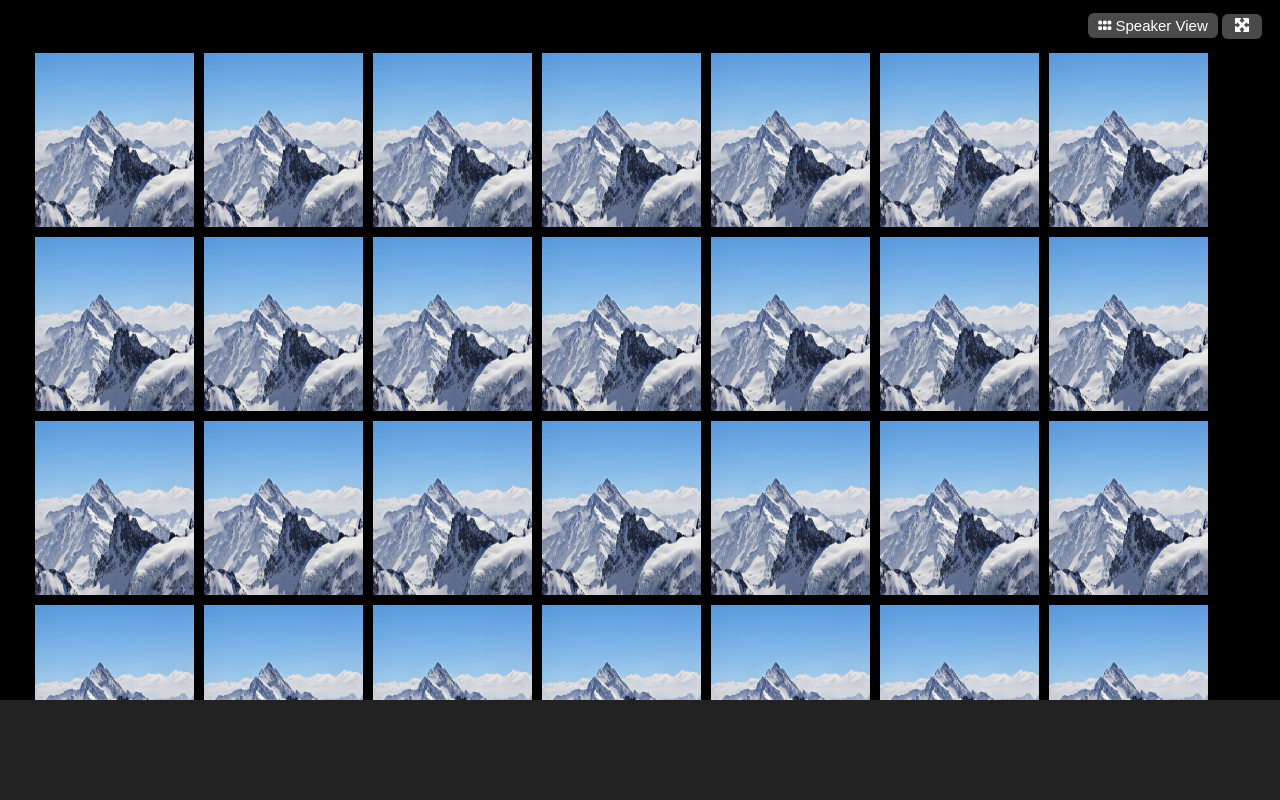
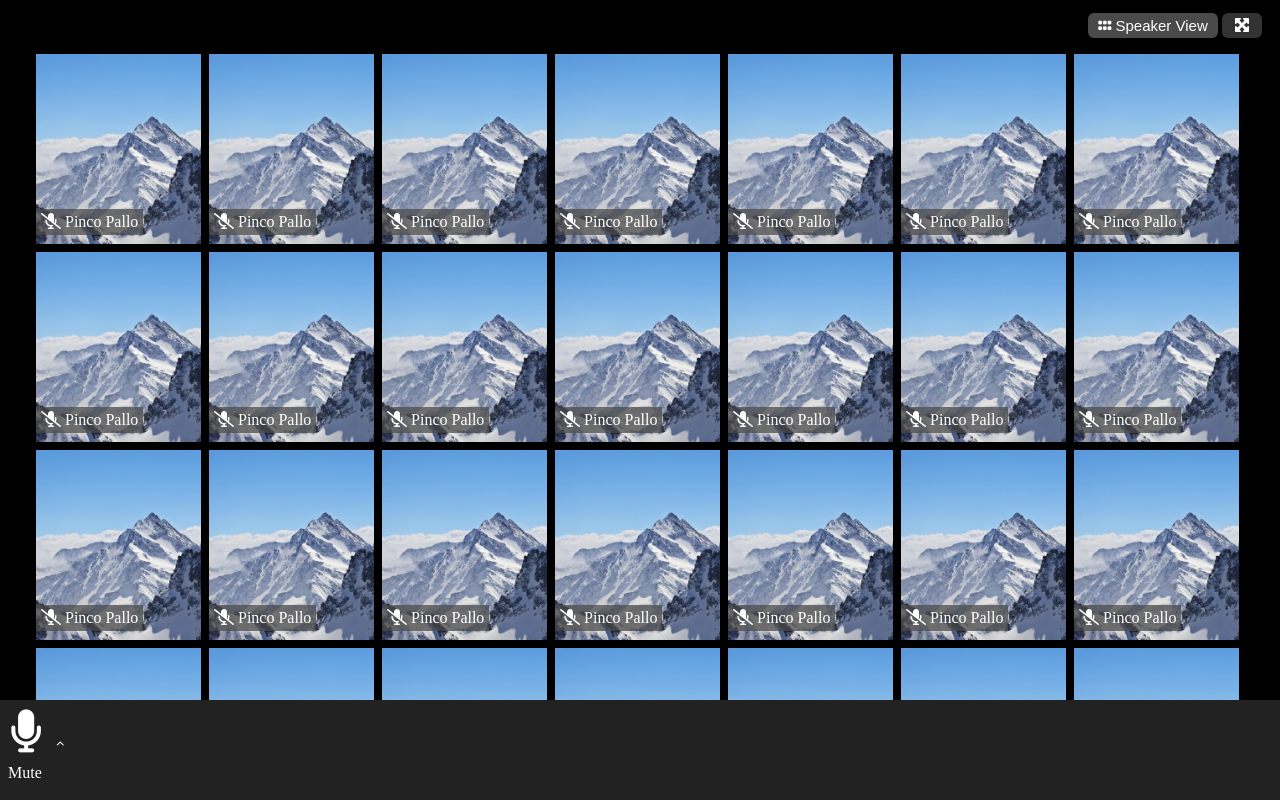
Before and after one commit to FedericaCampo97/html-css-zoom, a plain HTML site: page index.html in a window 1280 px wide. Drawn offline with Linux system fonts and the light colour scheme.

Commit message:
Main sistemato

```diff
--- a/index.html
+++ b/index.html
@@ -19,73 +19,135 @@
 
     <main>
         <div class="blockimg">
-            <div>
-                <img src="./mountain.jpg" alt="">
-                <img src="./mountain.jpg" alt="">
-                <img src="./mountain.jpg" alt="">
-                <img src="./mountain.jpg" alt="">
-                <img src="./mountain.jpg" alt="">
-                <img src="./mountain.jpg" alt="">
-                <img src="./mountain.jpg" alt="">
+            <div class="block2">
+                <div class="img">
+                    <div class="name"><i class="fa-solid fa-microphone-slash"></i> Pinco Pallo</div>
+                </div>
+                <div class="img">
+                    <div><div class="name"><i class="fa-solid fa-microphone-slash"></i> Pinco Pallo</div></div>
+                </div>
+                <div class="img">
+                    <div><div class="name"><i class="fa-solid fa-microphone-slash"></i> Pinco Pallo</div></div>
+                </div>
+                <div class="img">
+                    <div><div class="name"><i class="fa-solid fa-microphone-slash"></i> Pinco Pallo</div></div>
+                </div>
+                <div class="img">
+                    <div><div class="name"><i class="fa-solid fa-microphone-slash"></i> Pinco Pallo</div></div>
+                </div>
+                <div class="img">
+                    <div><div class="name"><i class="fa-solid fa-microphone-slash"></i> Pinco Pallo</div></div>
+                </div>
+                <div class="img">
+                    <div><div class="name"><i class="fa-solid fa-microphone-slash"></i> Pinco Pallo</div></div>
+                </div>
             </div>
-            <div>
-                <img src="./mountain.jpg" alt="">
-                <img src="./mountain.jpg" alt="">
-                <img src="./mountain.jpg" alt="">
-                <img src="./mountain.jpg" alt="">
-                <img src="./mountain.jpg" alt="">
-                <img src="./mountain.jpg" alt="">
-                <img src="./mountain.jpg" alt="">
+            <div class="block2">
+                <div class="img">
+                    <div class="name"><i class="fa-solid fa-microphone-slash"></i> Pinco Pallo</div>
+                </div>
+                <div class="img">
+                    <div><div class="name"><i class="fa-solid fa-microphone-slash"></i> Pinco Pallo</div></div>
+                </div>
+                <div class="img">
+                    <div><div class="name"><i class="fa-solid fa-microphone-slash"></i> Pinco Pallo</div></div>
+                </div>
+                <div class="img">
+                    <div><div class="name"><i class="fa-solid fa-microphone-slash"></i> Pinco Pallo</div></div>
+                </div>
+                <div class="img">
+                    <div><div class="name"><i class="fa-solid fa-microphone-slash"></i> Pinco Pallo</div></div>
+                </div>
+                <div class="img">
+                    <div><div class="name"><i class="fa-solid fa-microphone-slash"></i> Pinco Pallo</div></div>
+                </div>
+                <div class="img">
+                    <div><div class="name"><i class="fa-solid fa-microphone-slash"></i> Pinco Pallo</div></div>
+                </div>
             </div>
-            <div>
-                <img src="./mountain.jpg" alt="">
-                <img src="./mountain.jpg" alt="">
-                <img src="./mountain.jpg" alt="">
-                <img src="./mountain.jpg" alt="">
-                <img src="./mountain.jpg" alt="">
-                <img src="./mountain.jpg" alt="">
-                <img src="./mountain.jpg" alt="">
+            <div class="block2">
+                <div class="img">
+                    <div class="name"><i class="fa-solid fa-microphone-slash"></i> Pinco Pallo</div>
+                </div>
+                <div class="img">
+                    <div><div class="name"><i class="fa-solid fa-microphone-slash"></i> Pinco Pallo</div></div>
+                </div>
+                <div class="img">
+                    <div><div class="name"><i class="fa-solid fa-microphone-slash"></i> Pinco Pallo</div></div>
+                </div>
+                <div class="img">
+                    <div><div class="name"><i class="fa-solid fa-microphone-slash"></i> Pinco Pallo</div></div>
+                </div>
+                <div class="img">
+                    <div><div class="name"><i class="fa-solid fa-microphone-slash"></i> Pinco Pallo</div></div>
+                </div>
+                <div class="img">
+                    <div><div class="name"><i class="fa-solid fa-microphone-slash"></i> Pinco Pallo</div></div>
+                </div>
+                <div class="img">
+                    <div><div class="name"><i class="fa-solid fa-microphone-slash"></i> Pinco Pallo</div></div>
+                </div>
             </div>
-            <div>
-                <img src="./mountain.jpg" alt="">
-                <img src="./mountain.jpg" alt="">
-                <img src="./mountain.jpg" alt="">
-                <img src="./mountain.jpg" alt="">
-                <img src="./mountain.jpg" alt="">
-                <img src="./mountain.jpg" alt="">
-                <img src="./mountain.jpg" alt="">
+            <div class="block2">
+                <div class="img">
+                    <div class="name"><i class="fa-solid fa-microphone-slash"></i> Pinco Pallo</div>
+                </div>
+                <div class="img">
+                    <div><div class="name"><i class="fa-solid fa-microphone-slash"></i> Pinco Pallo</div></div>
+                </div>
+                <div class="img">
+                    <div><div class="name"><i class="fa-solid fa-microphone-slash"></i> Pinco Pallo</div></div>
+                </div>
+                <div class="img">
+                    <div><div class="name"><i class="fa-solid fa-microphone-slash"></i> Pinco Pallo</div></div>
+                </div>
+                <div class="img">
+                    <div><div class="name"><i class="fa-solid fa-microphone-slash"></i> Pinco Pallo</div></div>
+                </div>
+                <div class="img">
+                    <div><div class="name"><i class="fa-solid fa-microphone-slash"></i> Pinco Pallo</div></div>
+                </div>
+                <div class="img">
+                    <div><div class="name"><i class="fa-solid fa-microphone-slash"></i> Pinco Pallo</div></div>
+                </div>
             </div>
-            <div>
-                <img src="./mountain.jpg" alt="">
-                <img src="./mountain.jpg" alt="">
-                <img src="./mountain.jpg" alt="">
-                <img src="./mountain.jpg" alt="">
-                <img src="./mountain.jpg" alt="">
-                <img src="./mountain.jpg" alt="">
-                <img src="./mountain.jpg" alt="">
-            </div>
-            <div>
-                <img src="./mountain.jpg" alt="">
-                <img src="./mountain.jpg" alt="">
-                <img src="./mountain.jpg" alt="">
-                <img src="./mountain.jpg" alt="">
-                <img src="./mountain.jpg" alt="">
-                <img src="./mountain.jpg" alt="">
-                <img src="./mountain.jpg" alt="">
-            </div>
-            <div>
-                <img src="./mountain.jpg" alt="">
-                <img src="./mountain.jpg" alt="">
-                <img src="./mountain.jpg" alt="">
-                <img src="./mountain.jpg" alt="">
-                <img src="./mountain.jpg" alt="">
-                <img src="./mountain.jpg" alt="">
-                <img src="./mountain.jpg" alt="">
+            <div class="block2">
+                <div class="img">
+                    <div class="name"><i class="fa-solid fa-microphone-slash"></i> Pinco Pallo</div>
+                </div>
+                <div class="img">
+                    <div><div class="name"><i class="fa-solid fa-microphone-slash"></i> Pinco Pallo</div></div>
+                </div>
+                <div class="img">
+                    <div><div class="name"><i class="fa-solid fa-microphone-slash"></i> Pinco Pallo</div></div>
+                </div>
+                <div class="img">
+                    <div><div class="name"><i class="fa-solid fa-microphone-slash"></i> Pinco Pallo</div></div>
+                </div>
+                <div class="img">
+                    <div><div class="name"><i class="fa-solid fa-microphone-slash"></i> Pinco Pallo</div></div>
+                </div>
+                <div class="img">
+                    <div><div class="name"><i class="fa-solid fa-microphone-slash"></i> Pinco Pallo</div></div>
+                </div>
+                <div class="img">
+                    <div><div class="name"><i class="fa-solid fa-microphone-slash"></i> Pinco Pallo</div></div>
+                </div>
             </div>
         </div>
     </main>
 
     <footer>
+        <div class="block3">
+            <div class="block4">
+                <i class="fa-solid fa-microphone"></i>
+                <i class="fa-solid fa-chevron-up"></i>
+                <p>Mute</p>
+            </div>
+
+
+
+        </div>
 
     </footer>
 </body>
--- a/style.css
+++ b/style.css
@@ -37,11 +37,12 @@ header{
 #arrow{
     color: white;
     height: 25px;
-    background-color: #4a4a4a;
+    background-color: #4a4a4ab2;
     width: 40px;
     font-size: 16px;
     border-radius: 6px;
     border: none;
+    padding: 4px;
 }
 main{
     background-color: black;
@@ -52,10 +53,23 @@ main{
     overflow: auto;
     height: calc(100vh - 50px - 100px);
 }
-img{
+.block2{
+    display: flex;
+}
+.img{
     width: calc(95% / 7);
-    height: 180px;
-    padding: 3px 3px;
+    height: 190px;
+    background-image: url(./mountain.jpg);
+    background-size: cover;
+    margin: 4px 4px;
+    position: relative;
+}
+.name{
+    background-color: #4a4a4abb;
+    color: white;
+    padding: 4px 5px;
+    position: absolute;
+    bottom: 9px;
 }
 footer{
     height: 100px;
@@ -65,3 +79,27 @@ footer{
     z-index: 4;
     bottom: 0;
 }
+.block3{
+    height: 85px;
+    width: 100%;
+    display: flex;
+    justify-content: space-between;
+    align-items: center;
+}
+.block4{
+    height: 80px;
+    width: 100px;
+}
+.fa-microphone {
+    color: white;
+    font-size: 43px;
+    padding: 6px 10px;
+}
+.fa-chevron-up {
+    color: white;
+    font-size: 8px;
+}
+p{
+    color: white;
+    padding: 6px 8px;
+}
```
